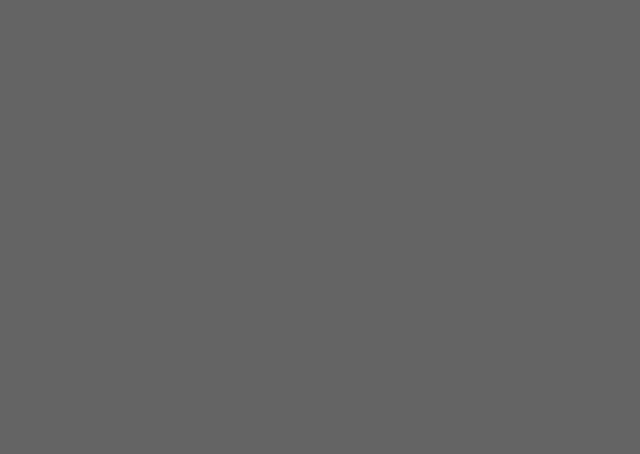
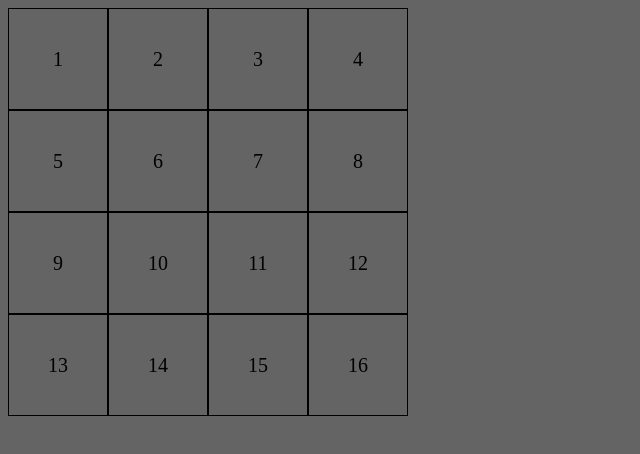
Before and after one commit to gpc-ctrlwq/2048, a website built with Vite: page index.html in a window 1280 px wide. Shown: the whole page, without its empty margins (0-640 px from the left). Built offline with nearby package versions, Linux system fonts and the light colour scheme.

Commit message:
add game grid.

```diff
--- a/index.html
+++ b/index.html
@@ -11,5 +11,30 @@
     <div id="app"></div>
     <script type="module" src="/src/index.ts"></script>
 
-    <!-- add grid here -->
+    <div class="game-container">
+        <div class="row">
+            <div class="cell">1</div>
+            <div class="cell">2</div>
+            <div class="cell">3</div>
+            <div class="cell">4</div>
+        </div>
+        <div class="row">
+            <div class="cell">5</div>
+            <div class="cell">6</div>
+            <div class="cell">7</div>
+            <div class="cell">8</div>
+        </div>
+        <div class="row">
+            <div class="cell">9</div>
+            <div class="cell">10</div>
+            <div class="cell">11</div>
+            <div class="cell">12</div>
+        </div>
+        <div class="row">
+            <div class="cell">13</div>
+            <div class="cell">14</div>
+            <div class="cell">15</div>
+            <div class="cell">16</div>
+        </div>
+    </div>
 </body>
--- a/src/index.css
+++ b/src/index.css
@@ -2,7 +2,24 @@ body {
     background-color: rgb(100, 100, 100);
 }
 
-canvas {
-    width: 800px;
-    height: 800px;
+.game-container {
+    width: 400px;
+    height: 400px;
+    display: flex;
+    justify-content: space-between;
+    flex-direction: column;
 }
+
+.row {
+    width: 100%;
+    display: flex;
+    justify-content: space-between;
+}
+
+.cell {
+    width: 100px;
+    line-height: 100px;
+    text-align: center;
+    font-size: 20px;
+    border: solid 1px black;
+}
```
